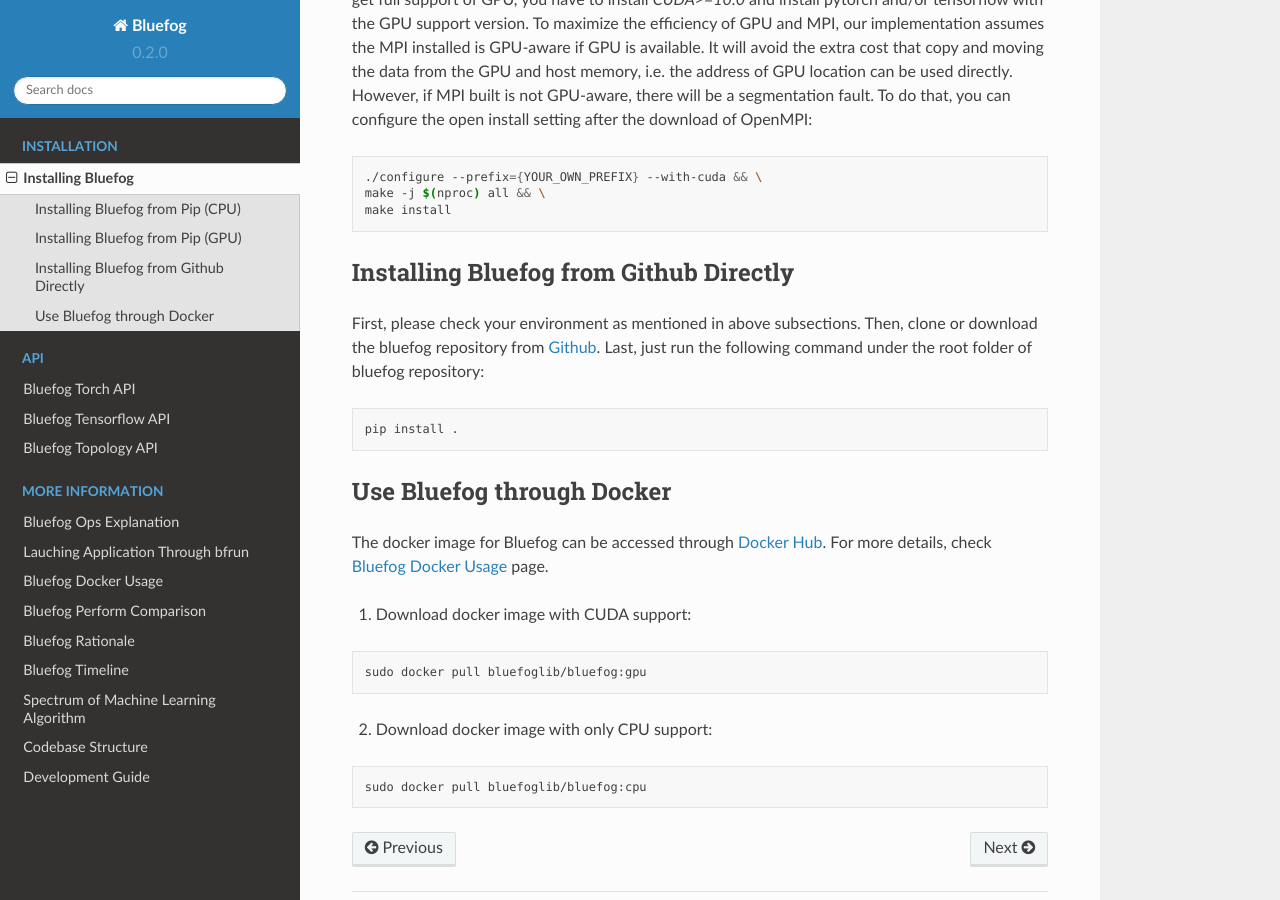
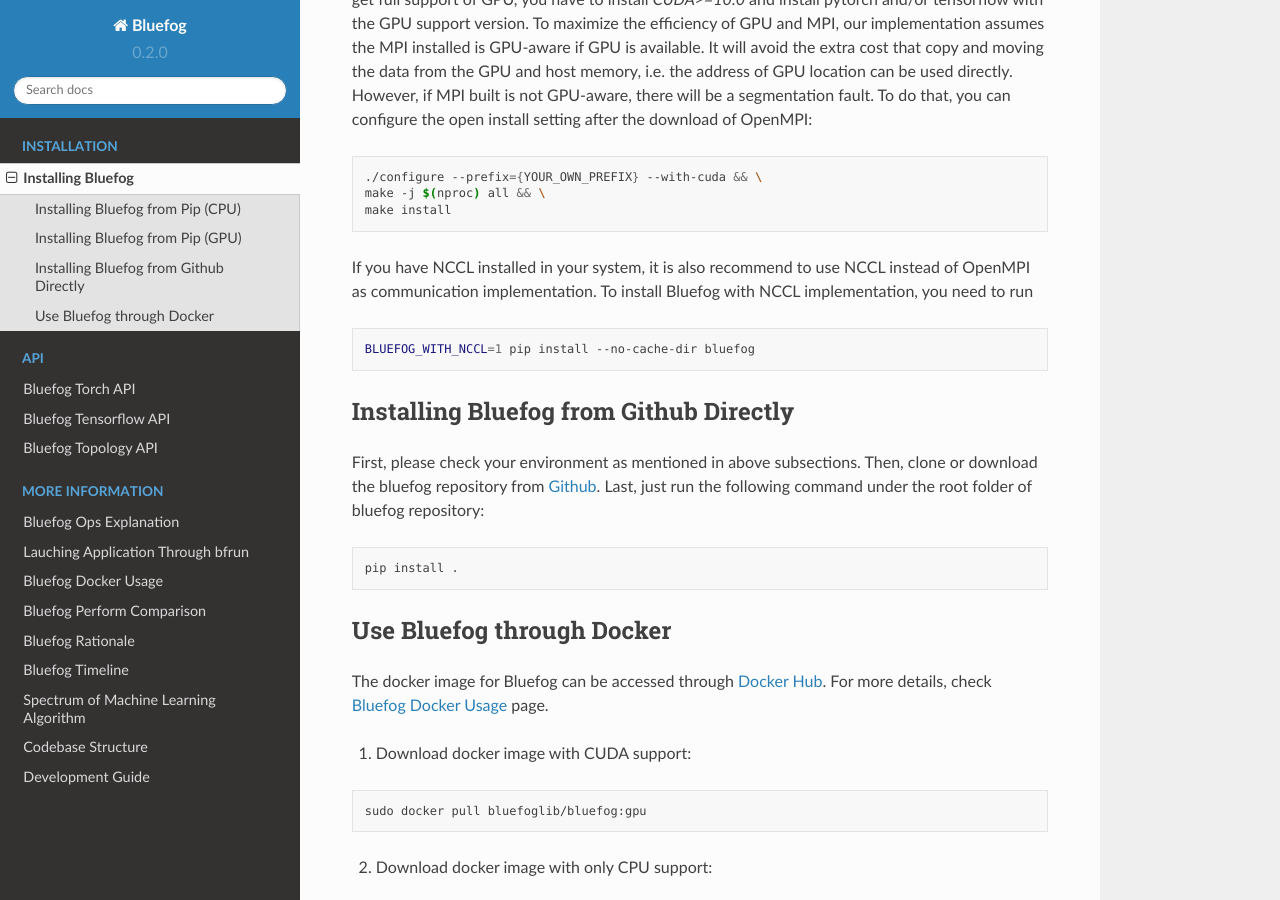
Before and after one commit to Bluefog-Lib/bluefog, a Sphinx documentation site: the page built from docs/install.rst, in a window 1280 px wide and 900 px high, scrolled down 792 px. Built offline with Sphinx 7.4.7 and the Read the Docs theme 2.0.0, drawn with Linux system fonts in a browser that asks for light colours.

Commit message:
Add build with NCCL in doc

```diff
--- a/docs/install.rst
+++ b/docs/install.rst
@@ -48,6 +48,14 @@
     make -j $(nproc) all && \
     make install
 
+If you have NCCL installed in your system, it is also recommend to use NCCL instead of OpenMPI as
+communication implementation. To install Bluefog with NCCL implementation, you need to run
+
+.. code-block:: bash
+
+    BLUEFOG_WITH_NCCL=1 pip install --no-cache-dir bluefog
+
+
 Installing Bluefog from Github Directly
 ---------------------------------------
 First, please check your environment as mentioned in above subsections. Then,
```
